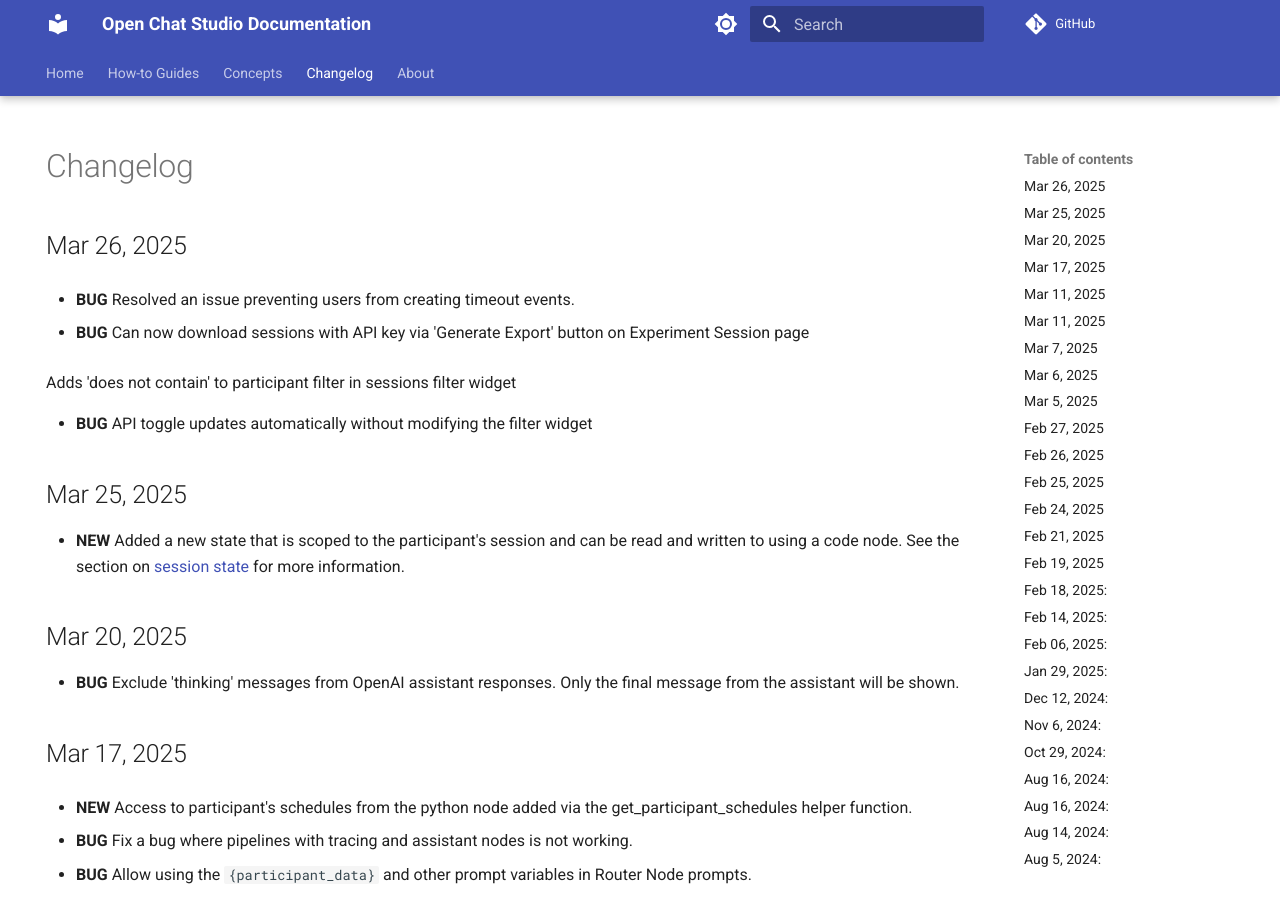
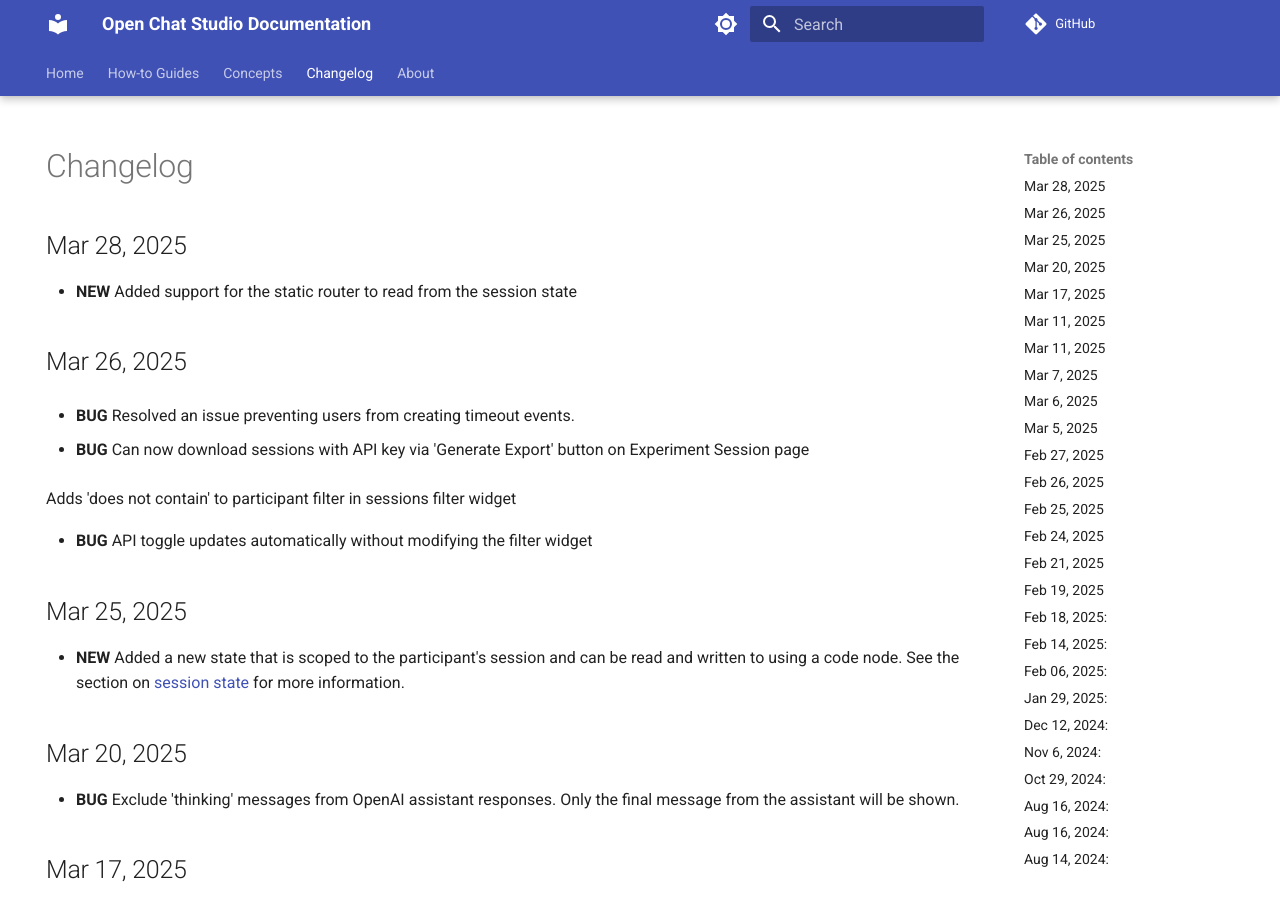
Before and after one commit to dimagi/open-chat-studio-docs, an MkDocs documentation site: the page built from docs/changelog.md, in a window 1280 px wide and 900 px high. Built offline with MkDocs 1.6.1 and Material for MkDocs 9.7.7, drawn with Linux system fonts in a browser that asks for light colours; emoji names are drawn with the system emoji font; a script that is not in the unit is left out; comment, search, counter and statistics services are not loaded.

Commit message:
Update changelog

```diff
--- a/docs/changelog.md
+++ b/docs/changelog.md
@@ -4,6 +4,9 @@
 ---
 
 # Changelog
+
+## Mar 28, 2025
+* **NEW** Added support for the static router to read from the session state
 
 ## Mar 26, 2025
 * **BUG** Resolved an issue preventing users from creating timeout events.
```
